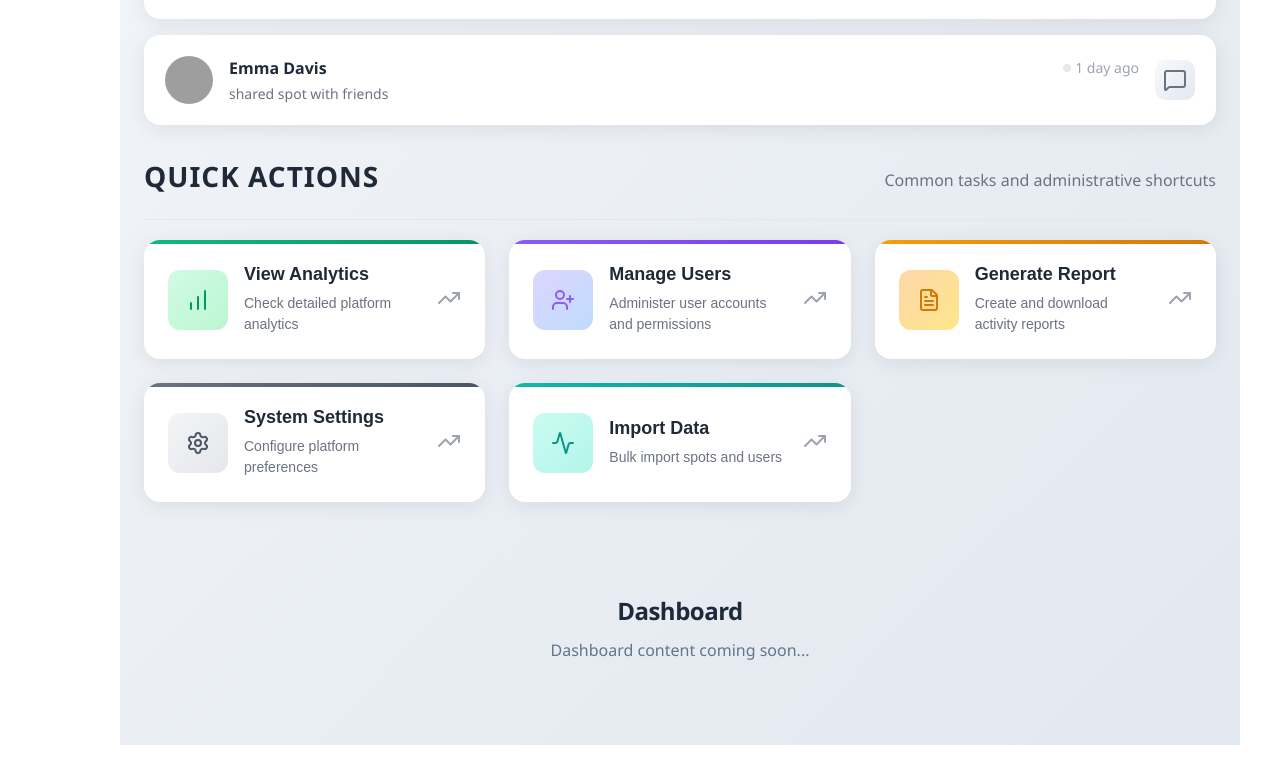
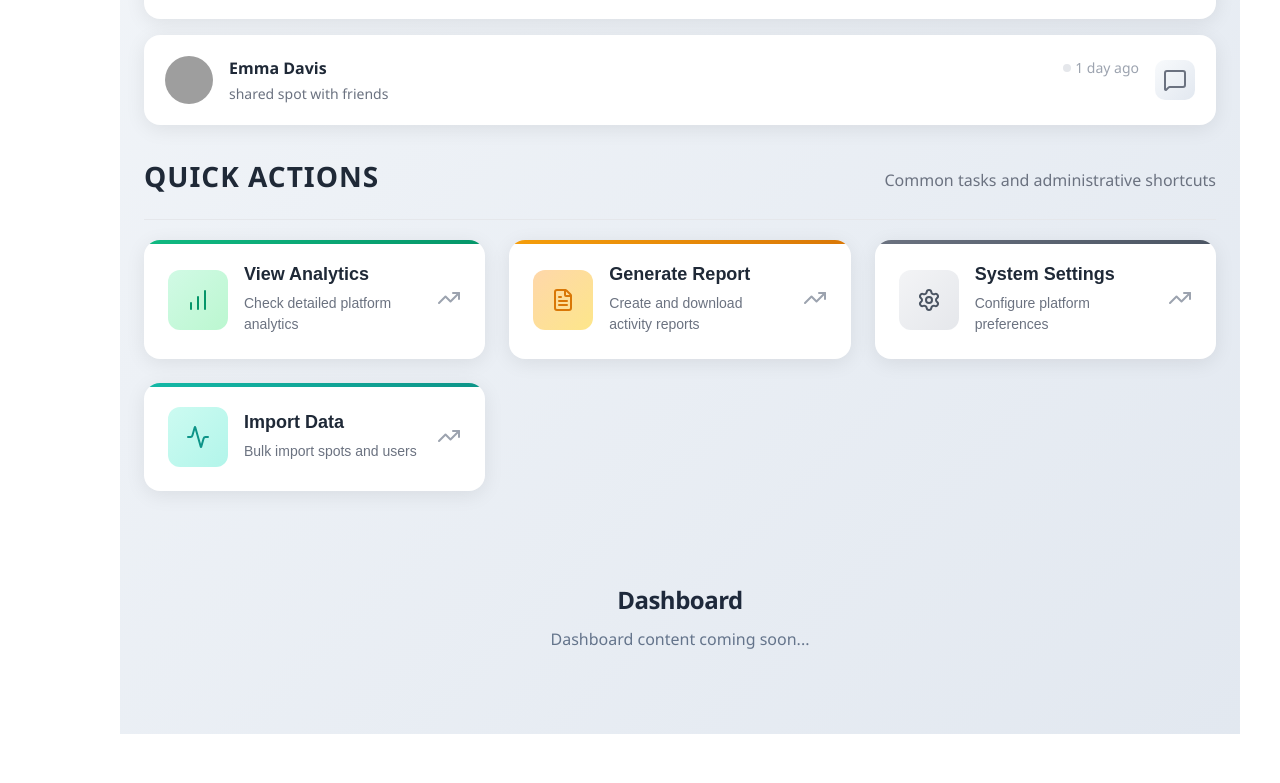
Before and after one commit to Sinxn-coder/chai-in, a React (Vite) app: page / in a window 1280 px wide. Shown: the part 1107-1890 px from the top of the page. Built offline with nearby package versions, Linux system fonts and the light colour scheme; grey boxes are pictures that could not be loaded.

Commit message:
Remove 'Manage Users' action from quick actions

```diff
--- a/src/DashboardPage.jsx
+++ b/src/DashboardPage.jsx
@@ -26,10 +26,9 @@ const DashboardPage = () => {
   // Quick actions data
   const quickActions = [
     { id: 2, title: 'View Analytics', description: 'Check detailed platform analytics', icon: BarChart, color: 'green', action: 'analytics' },
-    { id: 3, title: 'Manage Users', description: 'Administer user accounts and permissions', icon: UserPlus, color: 'purple', action: 'users' },
-    { id: 4, title: 'Generate Report', description: 'Create and download activity reports', icon: FileText, color: 'orange', action: 'report' },
-    { id: 5, title: 'System Settings', description: 'Configure platform preferences', icon: SettingsIcon, color: 'gray', action: 'settings' },
-    { id: 6, title: 'Import Data', description: 'Bulk import spots and users', icon: Activity, color: 'teal', action: 'import' }
+    { id: 3, title: 'Generate Report', description: 'Create and download activity reports', icon: FileText, color: 'orange', action: 'report' },
+    { id: 4, title: 'System Settings', description: 'Configure platform preferences', icon: SettingsIcon, color: 'gray', action: 'settings' },
+    { id: 5, title: 'Import Data', description: 'Bulk import spots and users', icon: Activity, color: 'teal', action: 'import' }
   ];
 
   const handleRefresh = () => {
@@ -43,9 +42,6 @@ const DashboardPage = () => {
     switch(action) {
       case 'analytics':
         console.log('Navigating to analytics...');
-        break;
-      case 'users':
-        console.log('Opening user management...');
         break;
       case 'report':
         console.log('Generating report...');
```
